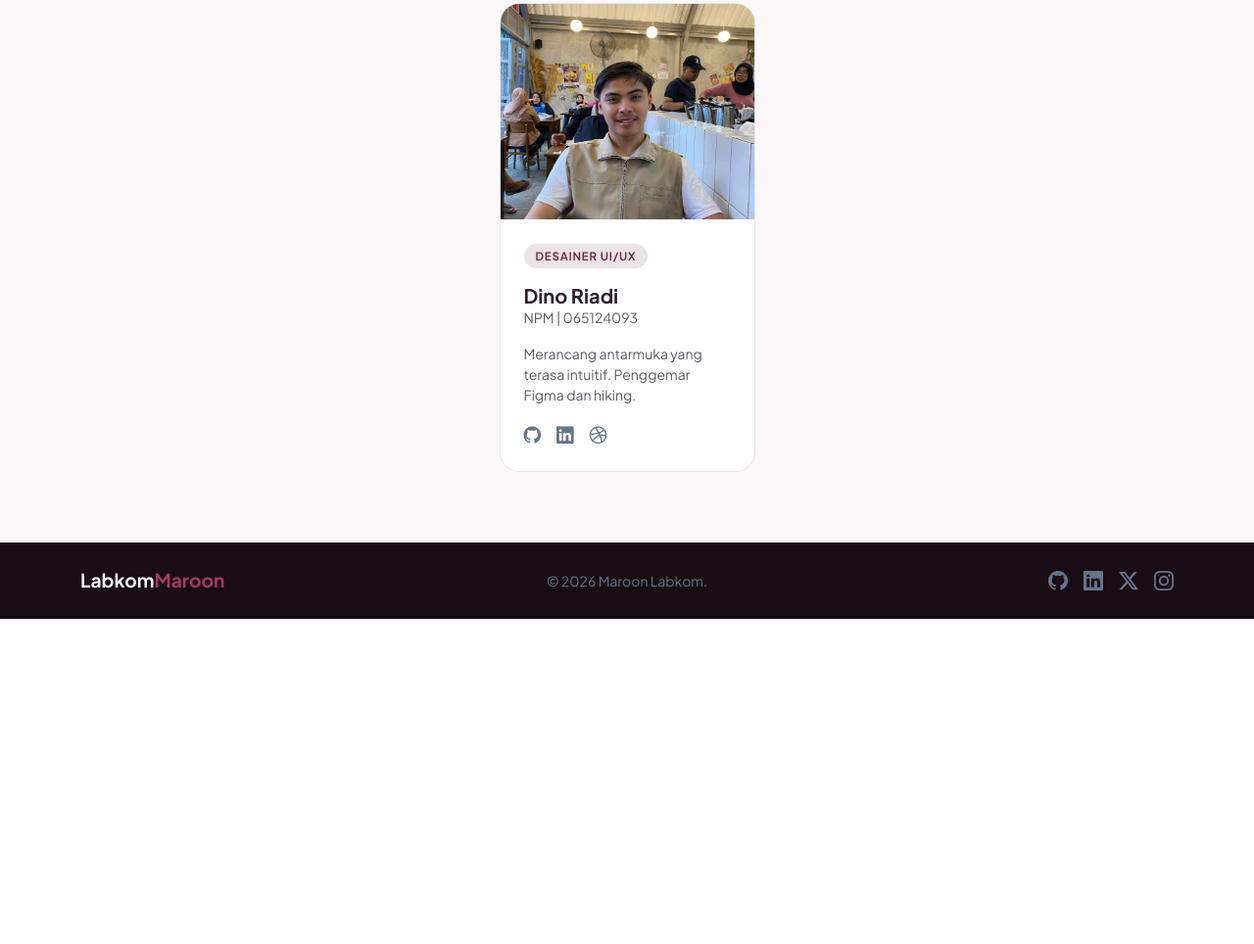
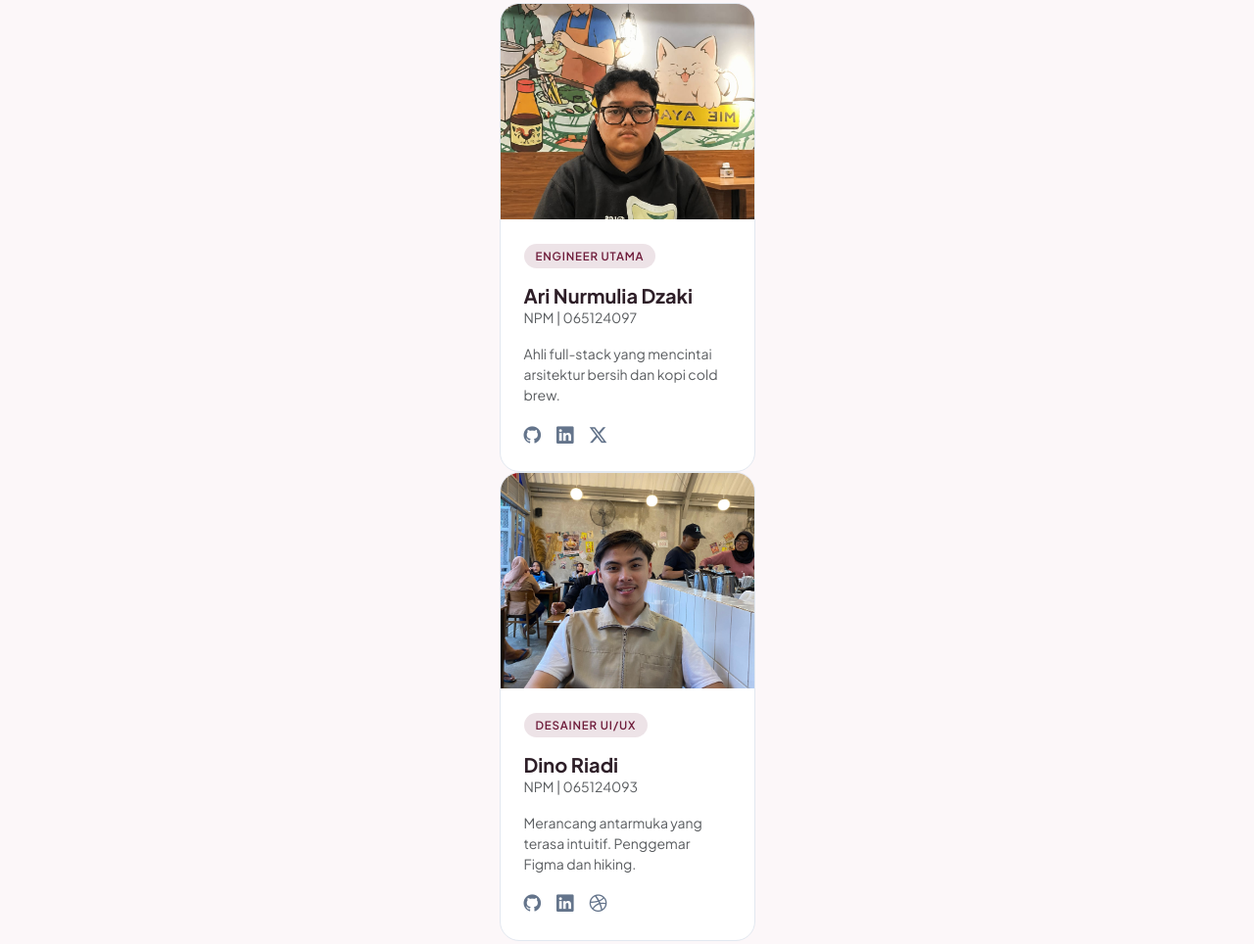
Before and after one commit to Dzaki-Cryptografi/SE-pertemuan-5, a plain HTML site: page index.html in a window 1280 px wide. Shown: the part 2125-3089 px from the top of the page at 98% size. Before the commit the page ends 2757 px from the top, so only its background shows below. Drawn offline with nearby package versions, Linux system fonts and the light colour scheme.

Commit message:
tambah bio A

```diff
--- a/index.html
+++ b/index.html
@@ -260,6 +260,32 @@
           <div class="team-card bg-white h-100">
             <div class="photo-wrap">
               <img
+                src="images/Ari.jpeg"
+                alt="ari"
+              />
+            </div>
+            <div class="p-4">
+              <span class="role-badge mb-2">Engineer Utama</span>
+              <h5 class="fw-700 mb-0 mt-2" style="font-weight:700;">Ari Nurmulia Dzaki</h5>
+              <p class="text-muted small mb-3">NPM | 065124097</p>
+              <p class="text-muted small mb-3">
+                Ahli full-stack yang mencintai arsitektur bersih dan kopi cold brew.
+              </p>
+              <div class="d-flex gap-3">
+                <a href="#" class="social-link"><i class="bi bi-github"></i></a>
+                <a href="#" class="social-link"><i class="bi bi-linkedin"></i></a>
+                <a href="#" class="social-link"><i class="bi bi-twitter-x"></i></a>
+              </div>
+            </div>
+          </div>
+        </div>
+      </div>
+
+      <div class="row g-4 justify-content-center">
+        <div class="col-md-6 col-lg-3">
+          <div class="team-card bg-white h-100">
+            <div class="photo-wrap">
+              <img
                 src="images/dino.jpeg"
                 alt="ari"
               />
```
Also changed, not shown: images/Ari.jpeg (added).
